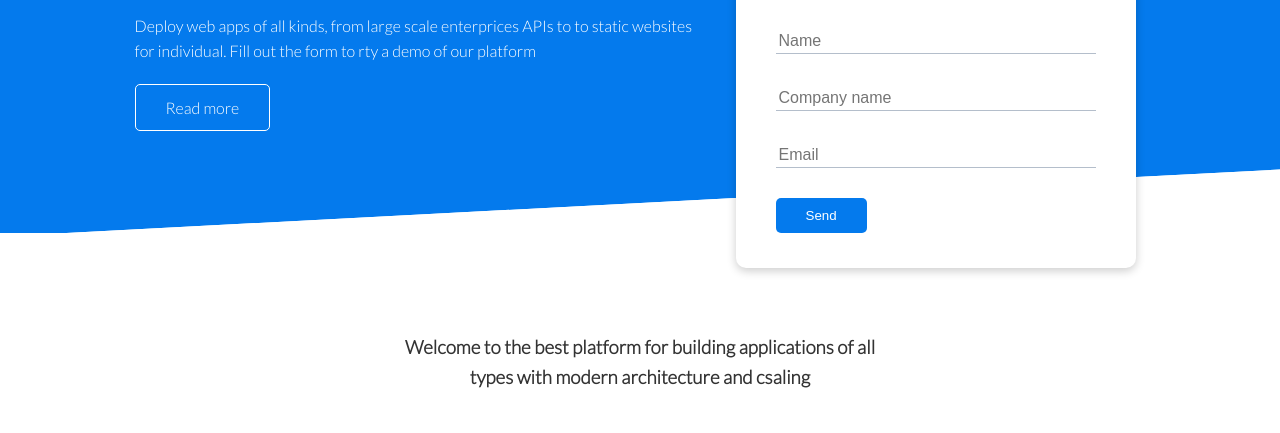
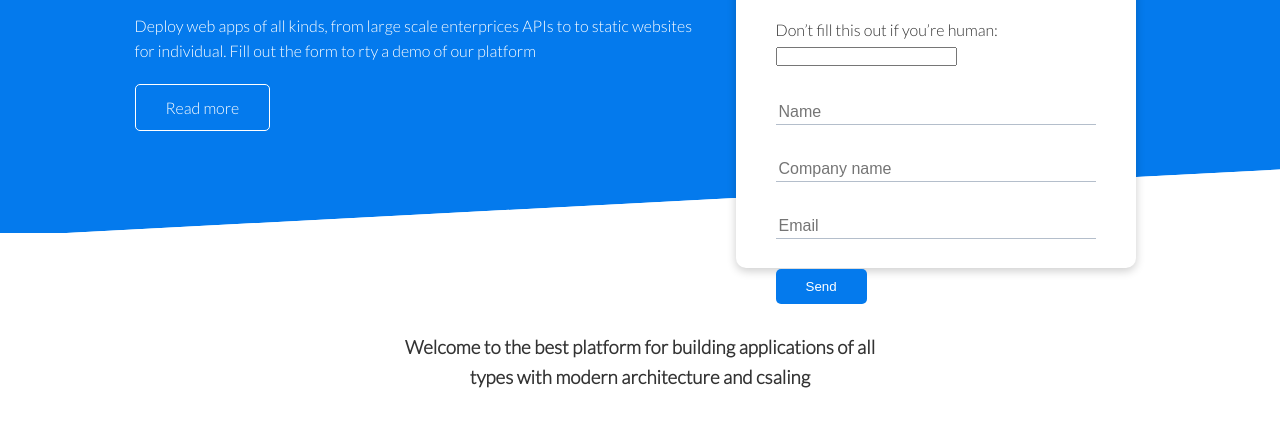
Before and after one commit to leo18mlm/Another-webpage-project, a plain HTML site: page index.html in a window 1280 px wide. Shown: the part 367-800 px from the top of the page. Drawn offline with Linux system fonts and the light colour scheme.

Commit message:
mody index.html

```diff
--- a/index.html
+++ b/index.html
@@ -44,7 +44,19 @@
         </div>
         <div class="showcase-form card">
           <h2>Request a Demo</h2>
-          <form>
+          <form
+            name="contact"
+            method="POST"
+            netlify-honeypot="bot-field"
+            data-netlify="true"
+          >
+            <input type="hidden" name="form-name" value="contact" />
+            <p class="hidden">
+              <label>
+                Don’t fill this out if you’re human: <input name="bot-field" />
+              </label>
+            </p>
+
             <div class="form-control">
               <input type="text" name="name" placeholder="Name" required />
             </div>
```
